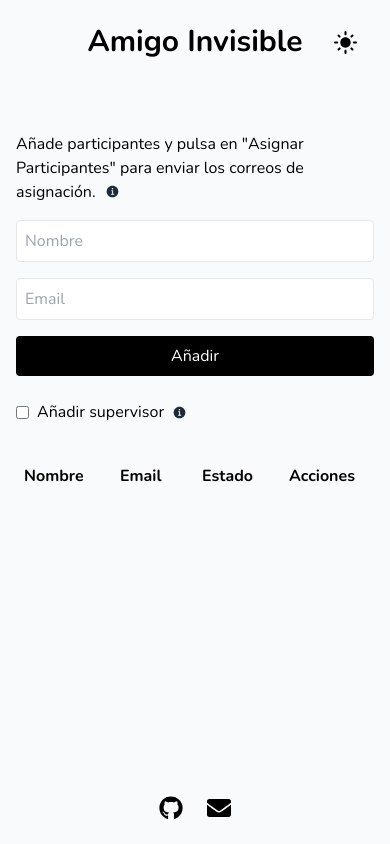
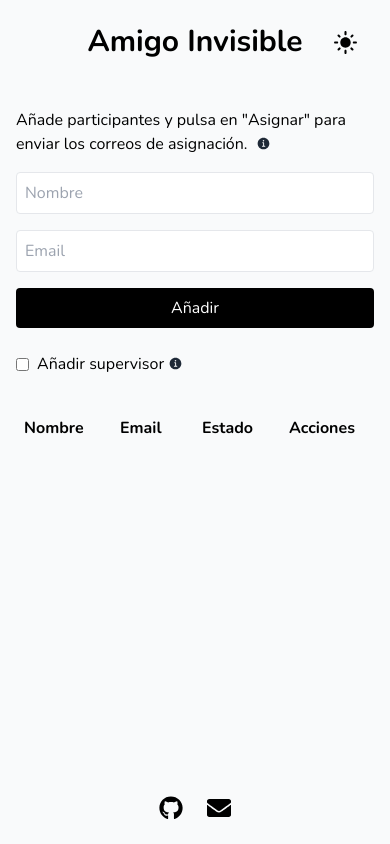
Before and after one commit to jorbush/amigo-invisible, a Next.js app: page / in a window 390 px wide. Built offline with nearby package versions, Linux system fonts and the light colour scheme.

Commit message:
some fixes

```diff
--- a/app/components/ParticipantsTable.tsx
+++ b/app/components/ParticipantsTable.tsx
@@ -119,10 +119,9 @@ export const ParticipantsTable = () => {
         <div className="mx-auto w-full max-w-4xl p-4">
             <div className="mb-4">
                 <span className="relative text-black dark:text-white">
-                    Añade participantes y pulsa en &quot;Asignar
-                    Participantes&quot; para enviar los correos de asignación.
+                    Añade participantes y pulsa en &quot;Asignar&quot; para enviar los correos de asignación.
                     <span className="absolute -right-6 top-[calc(100%-1.2em)]">
-                        <Info text="Se requiere un mínimo de 3 participantes y un máximo de 35" />
+                        <Info text="Entre 3 y 35 participantes" />
                     </span>
                 </span>
             </div>
@@ -151,7 +150,7 @@ export const ParticipantsTable = () => {
                     </button>
                 </div>
 
-                <div className="mt-6">
+                <div className="mt-6 flex flex-row">
                     <label className="flex items-center gap-2 text-black dark:text-white">
                         <input
                             type="checkbox"
@@ -162,8 +161,11 @@ export const ParticipantsTable = () => {
                             className="rounded"
                         />
                         Añadir supervisor
+
+                    </label>
+                    <div className="ml-1 mt-1 text-black dark:text-white">
                         <Info text="Recibirá todas las asignaciones y no participa" />
-                    </label>
+                    </div>
                 </div>
 
                 {showSupervisor && (
@@ -286,7 +288,7 @@ export const ParticipantsTable = () => {
                         disabled={participants.length < 3}
                         className="rounded bg-black px-6 py-2 text-white hover:opacity-90 disabled:cursor-not-allowed disabled:opacity-50 dark:bg-white dark:text-black"
                     >
-                        Asignar Participantes
+                        Asignar
                     </button>
                 </div>
             )}
--- a/app/layout.tsx
+++ b/app/layout.tsx
@@ -28,7 +28,7 @@ export default function RootLayout({
             >
                 <ThemeProvider>
                     <Header />
-                    <main className="container mx-auto flex-grow py-8">
+                    <main className="container mx-auto flex-grow py-2 sm:py-8">
                         {children}
                     </main>
                     <Footer />
```
